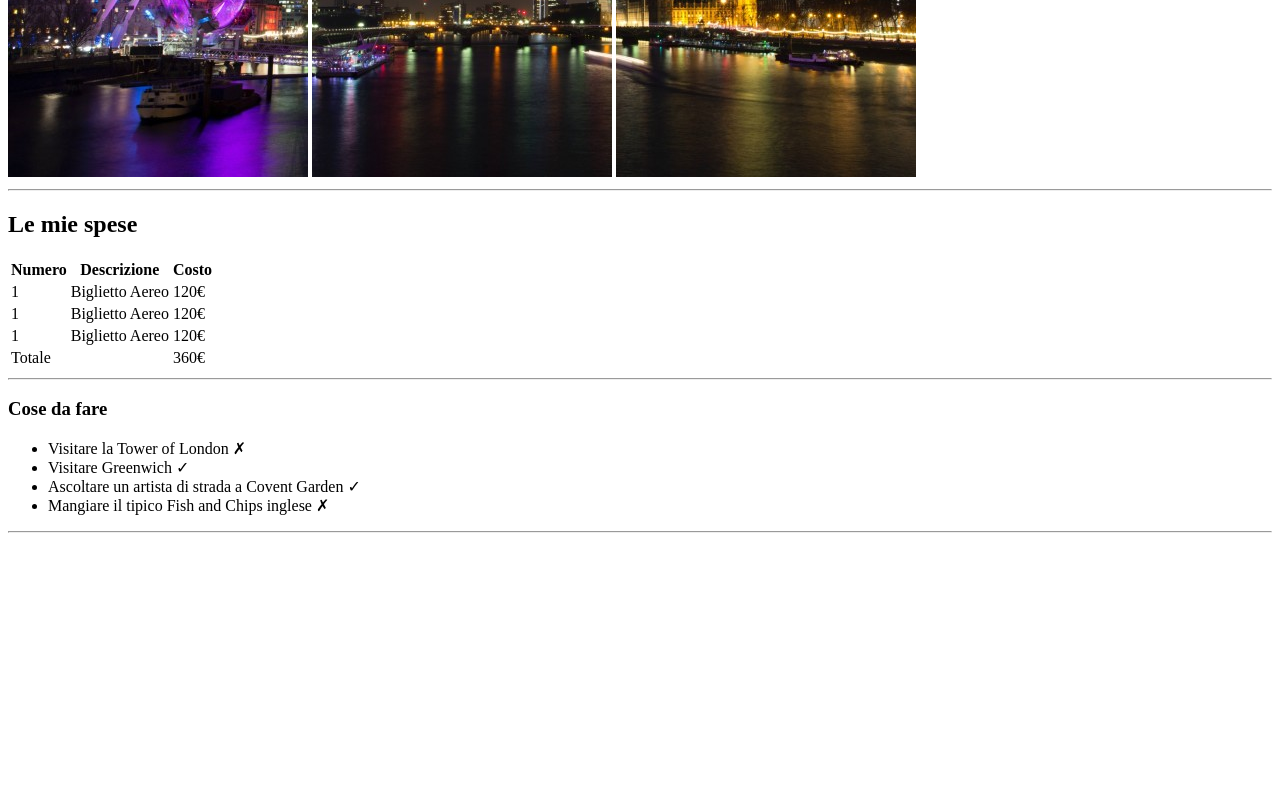
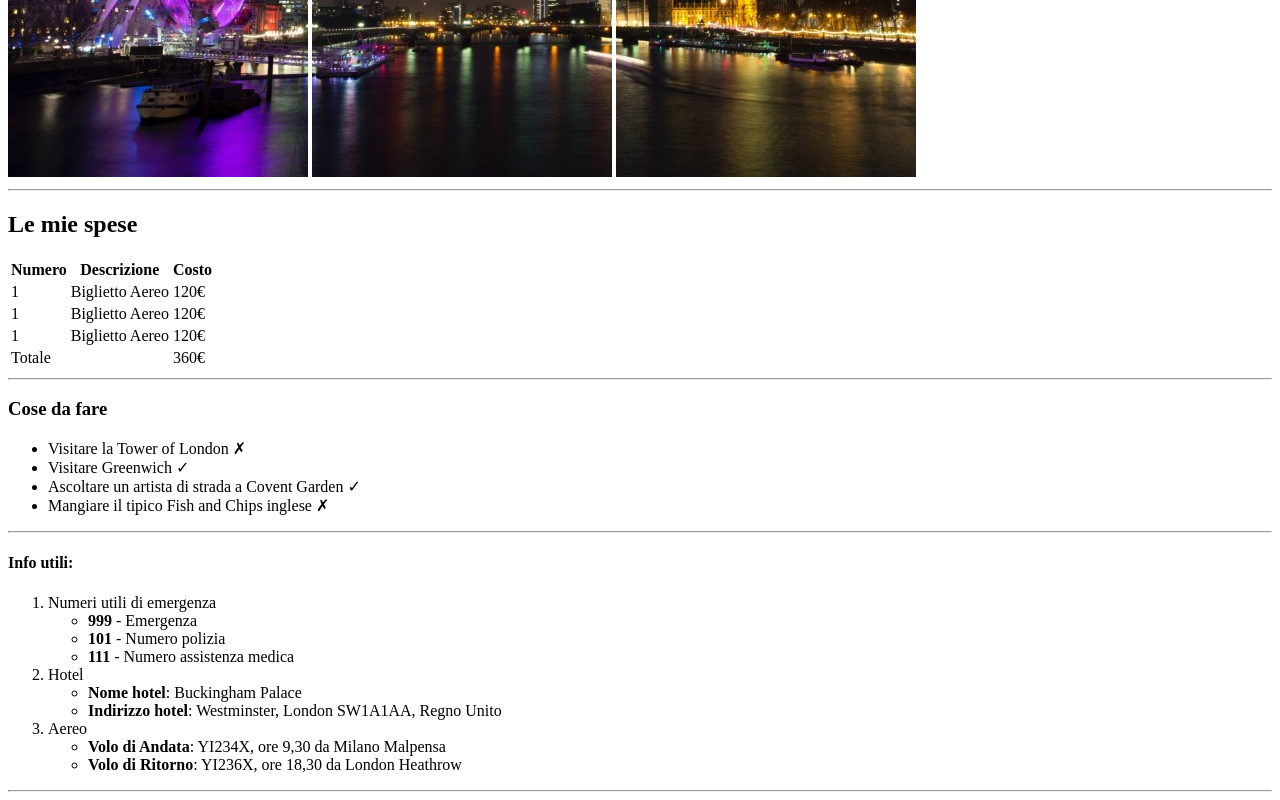
Before and after one commit to rolindaz/html-london-trip, a plain HTML site: page index.html in a window 1280 px wide. Shown: the part 503-1303 px from the top of the page. Before the commit the page ends 1044 px from the top, so only its background shows below. Drawn offline with Linux system fonts and the light colour scheme.

Commit message:
added info section to main

```diff
--- a/index.html
+++ b/index.html
@@ -72,5 +72,31 @@
             </ul>
         <hr>
         </section>
+        <!-- Elenco informazioni utili -->
+        <section id="info">
+            <h4>Info utili:</h4>
+            <ol>
+                <li>Numeri utili di emergenza
+                    <ul>
+                        <li><strong>999</strong> - Emergenza</li>
+                        <li><strong>101</strong> - Numero polizia</li>
+                        <li><strong>111</strong> - Numero assistenza medica</li>
+                    </ul>
+                </li>
+                <li>Hotel
+                    <ul>
+                        <li><strong>Nome hotel</strong>: Buckingham Palace</li>
+                        <li><strong>Indirizzo hotel</strong>: Westminster, London SW1A1AA, Regno Unito</li>
+                    </ul>
+                </li>
+                <li>Aereo
+                    <ul>
+                        <li><strong>Volo di Andata</strong>: YI234X, ore 9,30 da Milano Malpensa</li>
+                        <li><strong>Volo di Ritorno</strong>: YI236X, ore 18,30 da London Heathrow</li>
+                    </ul>
+                </li>
+            </ol>
+        <hr>
+        </section>
     </main>
 </html>
```
